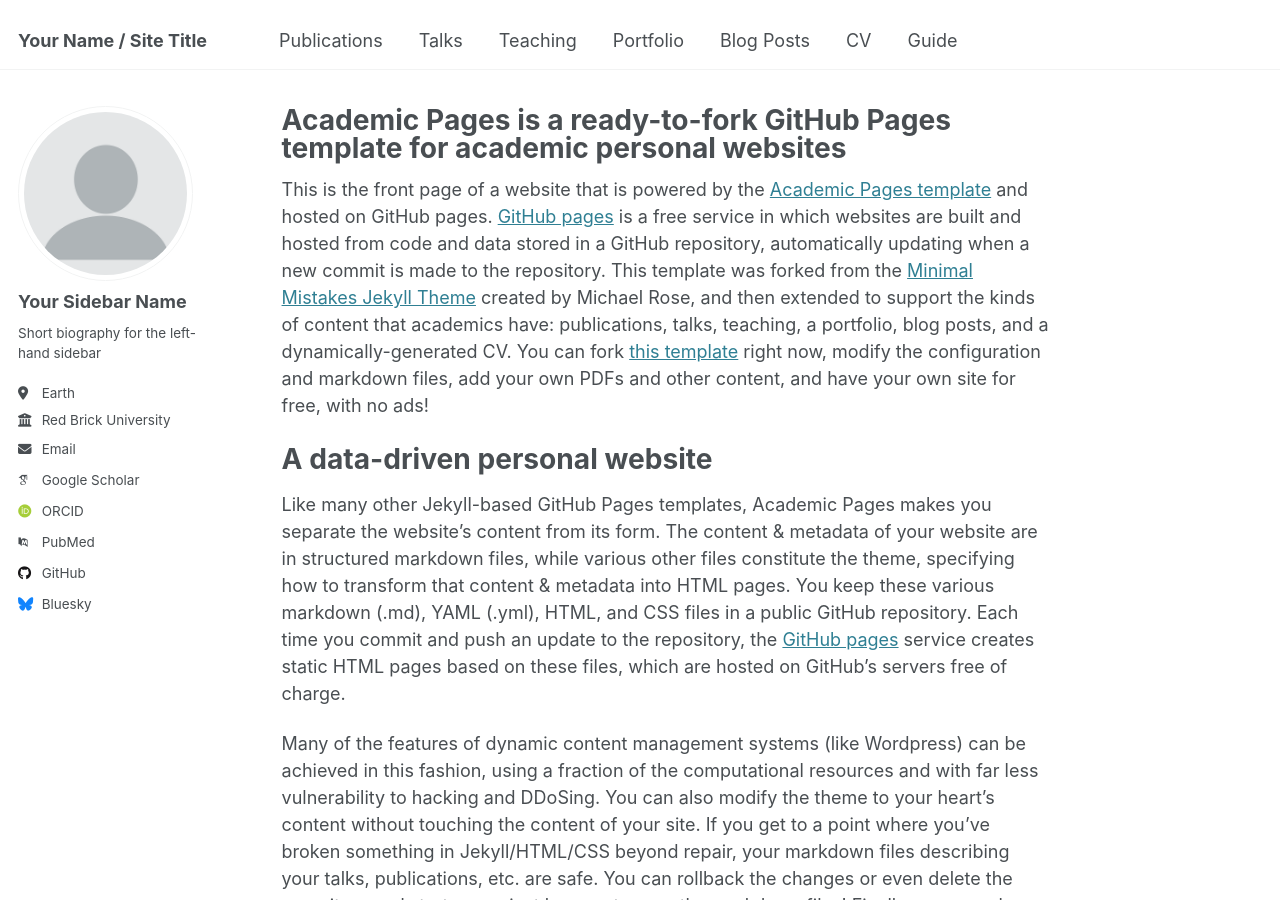
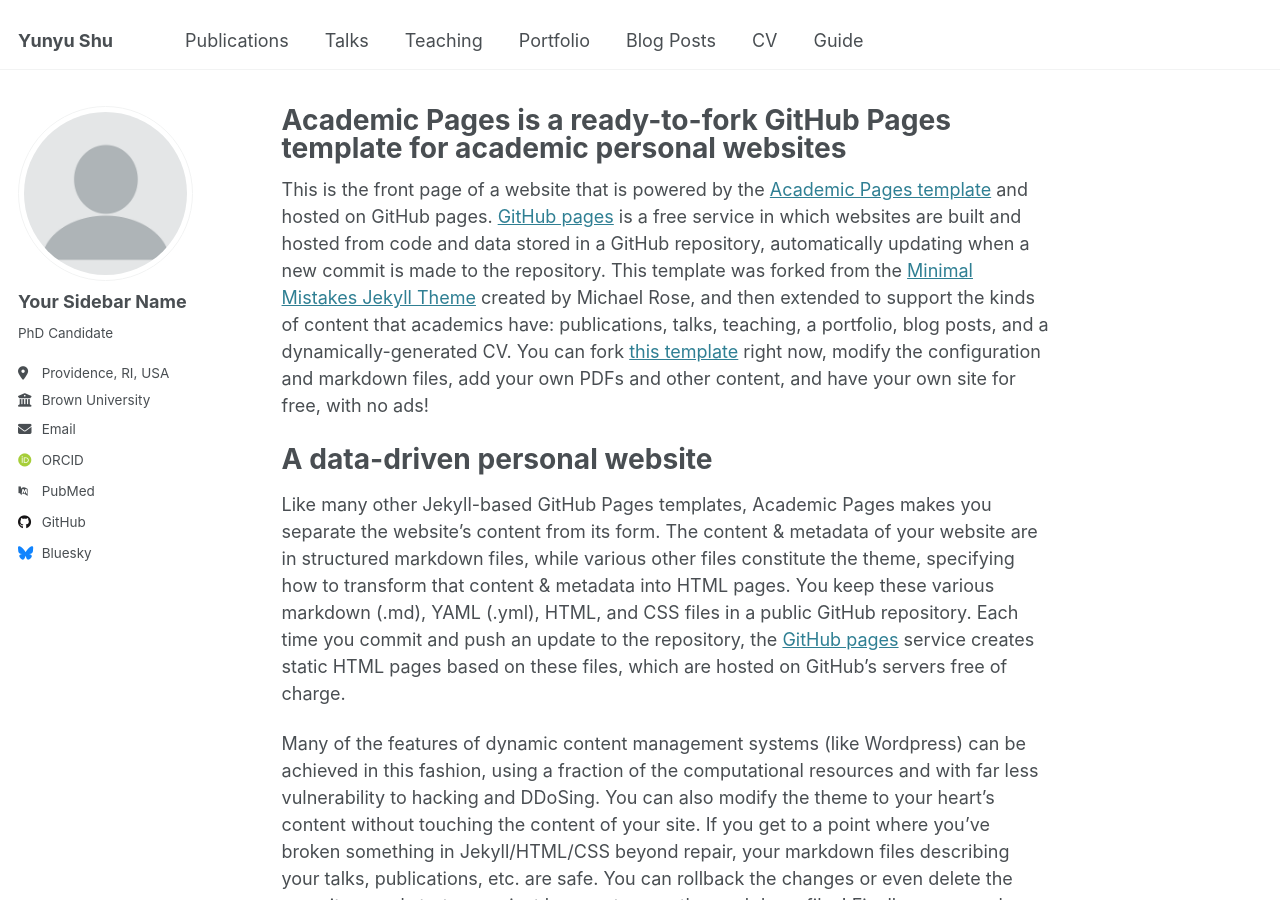
Before and after one commit to shirleyshu0503/shirleyshu0503.github.io, a Jekyll site: the page built from _pages/about.md, in a window 1280 px wide and 900 px high. Built offline with Jekyll 4.4.1, drawn with Linux system fonts in a browser that asks for light colours; some web fonts are replaced.

Commit message:
Update _config.yml
Personal info

```diff
--- a/_config.yml
+++ b/_config.yml
@@ -9,7 +9,7 @@
 # Basic Site Settings
 locale                   : "en-US"
 site_theme               : "default"
-title                    : "Your Name / Site Title"
+title                    : "Yunyu Shu"
 title_separator          : "-"
 name                     : &name "Your Name"
 description              : &description "personal description"
@@ -25,17 +25,17 @@
   avatar           : "profile.png"
   name             : "Your Sidebar Name"
   pronouns         : # example: "she/her"
-  bio              : "Short biography for the left-hand sidebar"
-  location         : "Earth"
-  employer         : "Red Brick University"
+  bio              : "PhD Candidate"
+  location         : "Providence, RI, USA"
+  employer         : "Brown University"
   uri              : # URL
   email            : "none@example.org"
 
   # Academic websites
   arxiv            : # URL - Update with the correct link to your profile
-  googlescholar    : "https://scholar.google.com/citations?user=PS_CX0AAAAAJ"
+  googlescholar    : # "https://scholar.google.com/citations?user=PS_CX0AAAAAJ"
   impactstory      : # URL
-  orcid            : "http://orcid.org/yourorcidurl"
+  orcid            : "https://orcid.org/0000-0002-5866-3312"
   semantic         : # URL
   pubmed           : "https://www.ncbi.nlm.nih.gov/pubmed/?term=john+snow"
   researchgate     : # URL
```
